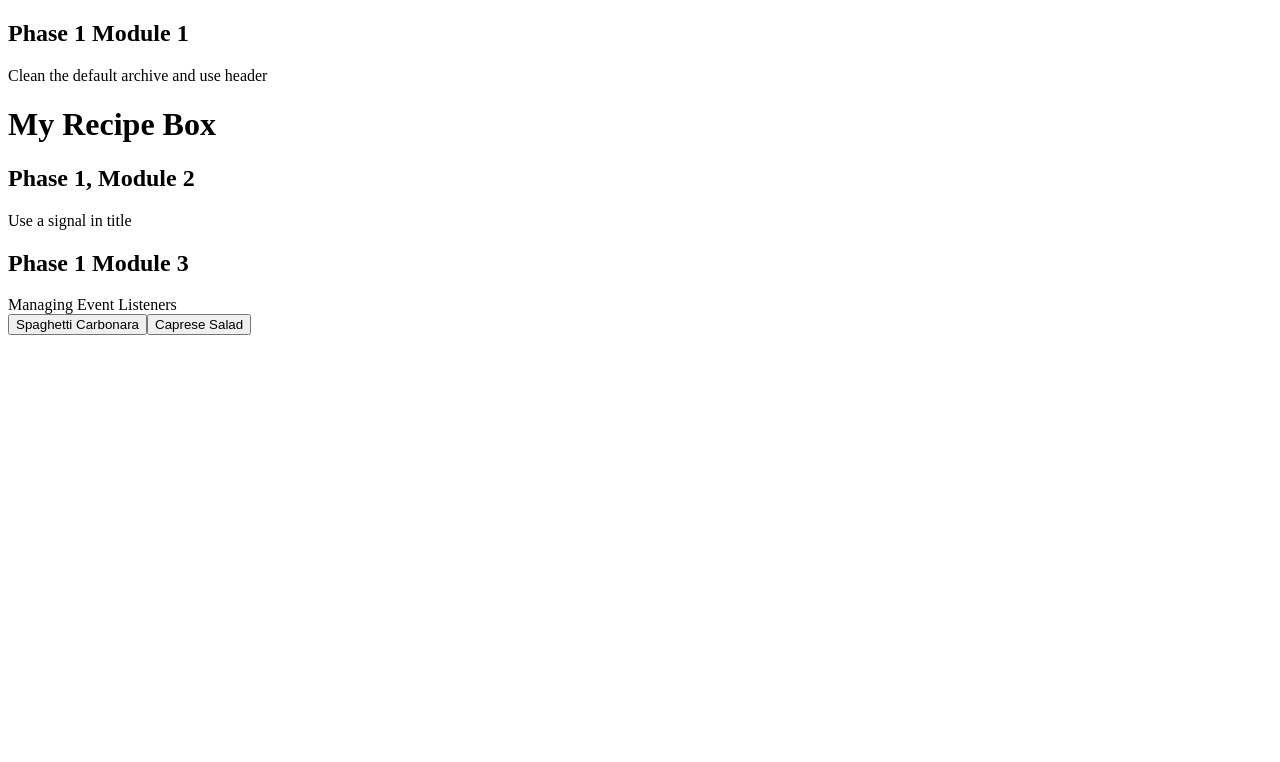
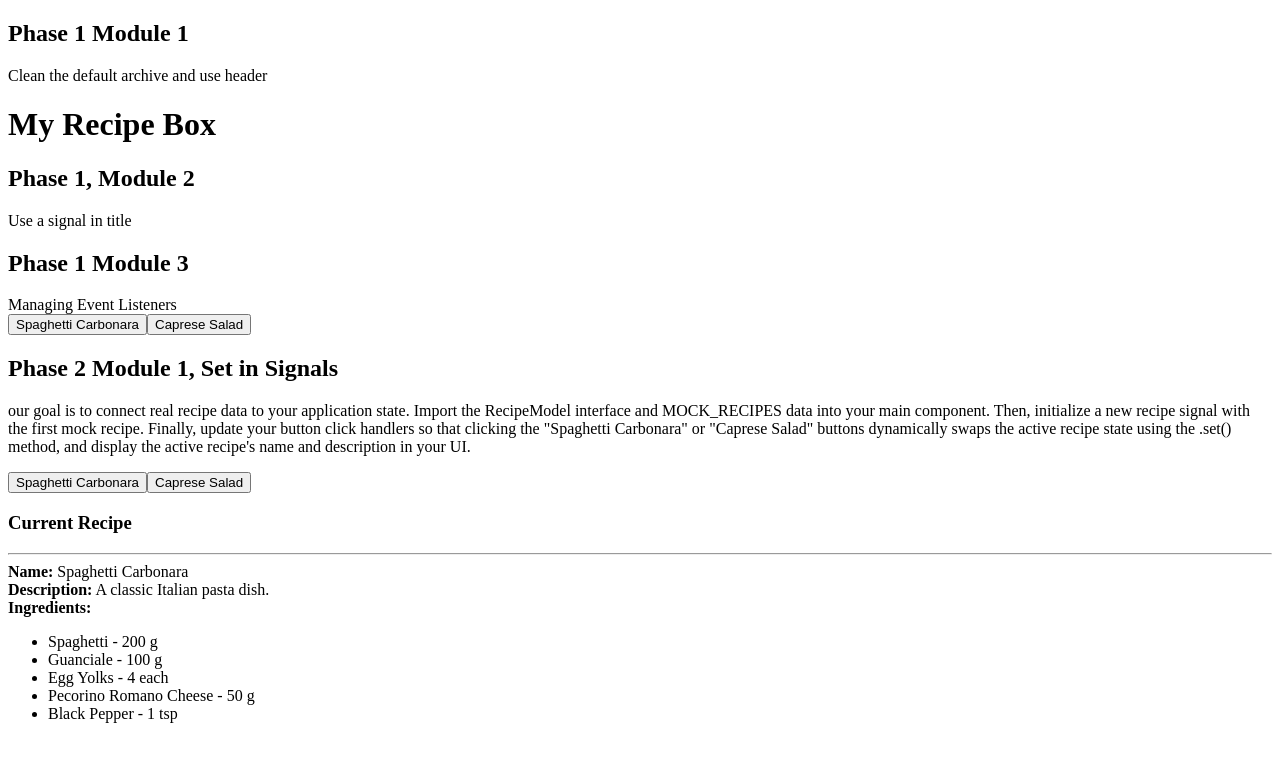
Before and after one commit to German-Jala/Bootcamp-FE, an Angular app: page / in a window 1280 px wide. Shown: the top 762 px of the page. Built offline with nearby package versions, Linux system fonts and the light colour scheme.

Commit message:
feat(Phase 2, Module 1) Set in Signals

```diff
--- a/src/app/app.html
+++ b/src/app/app.html
@@ -29,3 +29,45 @@ Managing Event Listeners
     Caprese Salad
   </button>
 </div>
+
+<h2>
+  Phase 2 Module 1, Set in Signals
+</h2>
+<p>
+  our goal is to connect real recipe data to your application state. Import the RecipeModel interface and MOCK_RECIPES
+  data into your main component. Then, initialize a new recipe signal with the first mock recipe. Finally, update your
+  button click handlers so that clicking the "Spaghetti Carbonara" or "Caprese Salad" buttons dynamically swaps the
+  active recipe state using the .set() method, and display the active recipe's name and description in your UI.
+</p>
+<div>
+  <button (click)="setRecipe(recipes()[0])">
+    Spaghetti Carbonara
+  </button>
+  <button (click)="setRecipe(recipes()[1])">
+    Caprese Salad
+  </button>
+</div>
+
+<h3>
+  Current Recipe
+</h3>
+<hr>
+<div>
+  <div>
+    <strong>Name:</strong> {{ currentRecipe().name }}
+  </div>
+  <div>
+    <strong>Description:</strong> {{ currentRecipe().description }}
+  </div>
+  <div>
+    <strong>Ingredients:</strong>
+    <ul>
+      @for(ingredient of currentRecipe().ingredients; track $index) {
+      <li>
+        {{ `${ingredient.name} - ${ingredient.quantity} ${ingredient.unit}` }}
+      </li>
+      }
+
+    </ul>
+  </div>
+</div>
--- a/src/app/app.ts
+++ b/src/app/app.ts
@@ -1,14 +1,19 @@
 import { Component, signal } from '@angular/core';
 import { RouterOutlet } from '@angular/router';
+import { RecipeModel } from './models';
+import { MOCK_RECIPES } from './mock-recipes';
 
 @Component({
   selector: 'app-root',
   // imports: [RouterOutlet],
   templateUrl: './app.html',
-  styleUrl: './app.css'
+  styleUrl: './app.css',
+  imports: [],
 })
 export class App {
+  protected readonly recipes = signal<RecipeModel[]>(MOCK_RECIPES);
   protected readonly title = signal<string>('My Recipe Box');
+  protected readonly currentRecipe = signal<RecipeModel>(this.recipes()[0]);
 
 
   protected logMessage(
@@ -17,4 +22,10 @@ export class App {
     console.log(message);
   }
 
+  protected setRecipe(
+    recipe: RecipeModel
+  ): void {
+    this.currentRecipe.set(recipe);
+  }
+
 }
--- /dev/null
+++ b/src/app/mock-recipes.ts
@@ -0,0 +1,27 @@
+import { RecipeModel } from './models';
+
+export const MOCK_RECIPES: RecipeModel[] = [
+    {
+        id: 1,
+        name: 'Spaghetti Carbonara',
+        description: 'A classic Italian pasta dish.',
+        ingredients: [
+            { name: 'Spaghetti', quantity: 200, unit: 'g' },
+            { name: 'Guanciale', quantity: 100, unit: 'g' },
+            { name: 'Egg Yolks', quantity: 4, unit: 'each' },
+            { name: 'Pecorino Romano Cheese', quantity: 50, unit: 'g' },
+            { name: 'Black Pepper', quantity: 1, unit: 'tsp' },
+        ],
+    },
+    {
+        id: 2,
+        name: 'Caprese Salad',
+        description: 'A simple and refreshing Italian salad.',
+        ingredients: [
+            { name: 'Tomatoes', quantity: 4, unit: 'each' },
+            { name: 'Fresh Mozzarella', quantity: 200, unit: 'g' },
+            { name: 'Fresh Basil', quantity: 1, unit: 'bunch' },
+            { name: 'Extra Virgin Olive Oil', quantity: 2, unit: 'tbsp' },
+        ],
+    },
+];
--- /dev/null
+++ b/src/app/models.ts
@@ -0,0 +1,11 @@
+export interface Ingredient {
+    name: string;
+    quantity: number;
+    unit: string;
+}
+export interface RecipeModel {
+    id: number;
+    name: string;
+    description: string;
+    ingredients: Ingredient[];
+}
```
